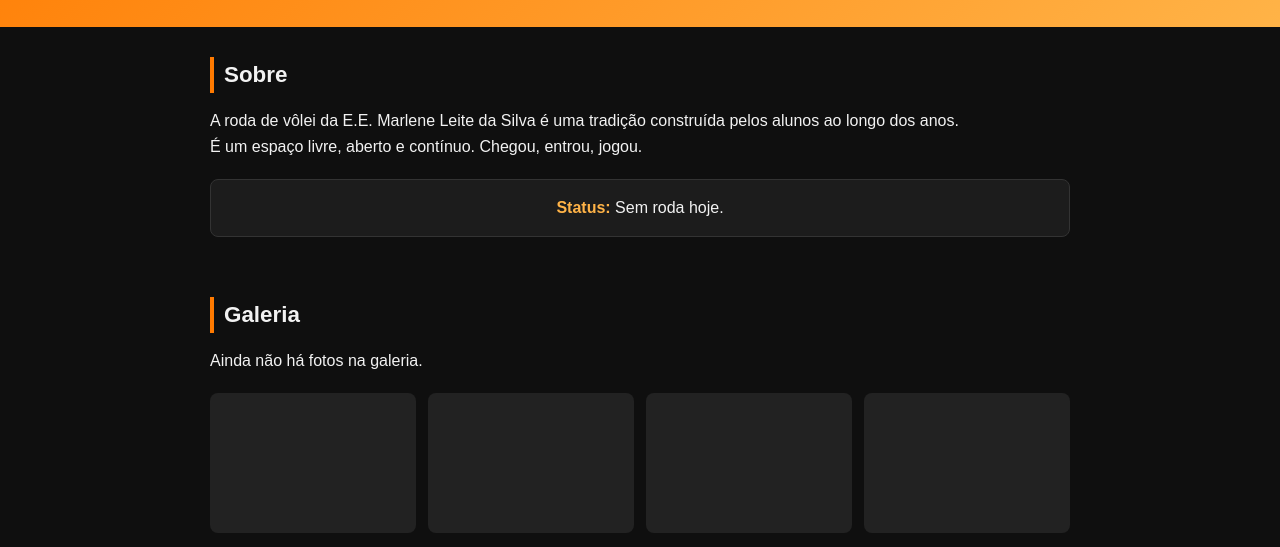
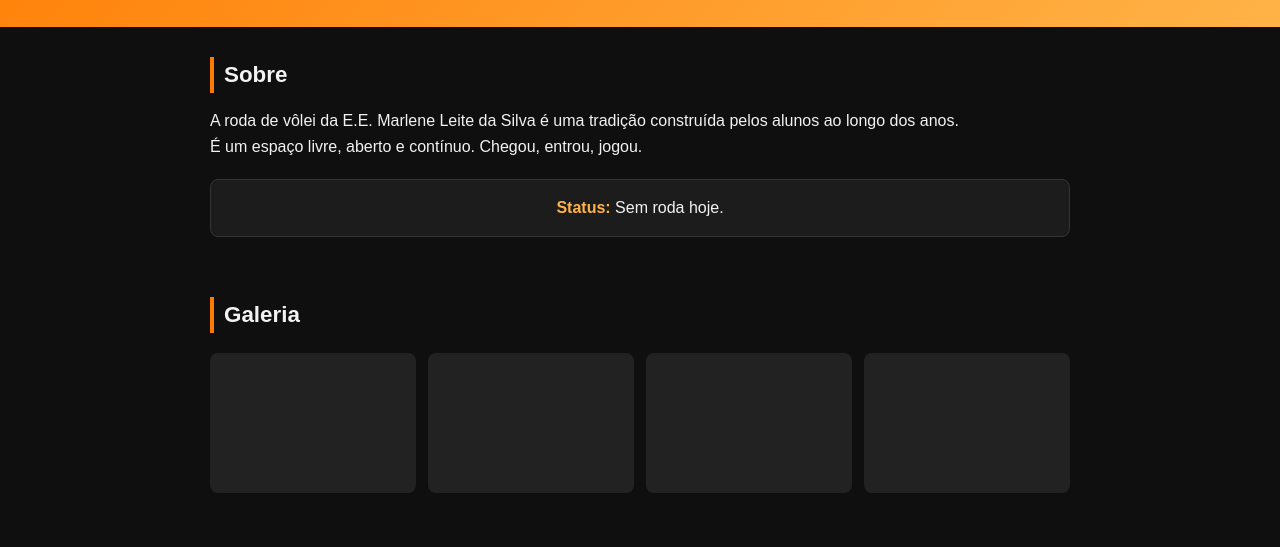
Before and after one commit to morenogeorgia001-33/roda_de_volei.mls, a plain HTML site: page index.html in a window 1280 px wide. Shown: the part 253-800 px from the top of the page. Drawn offline with Linux system fonts and the light colour scheme.

Commit message:
Clear placeholder text in gallery section
Remove placeholder text from gallery section.

```diff
--- a/index.html
+++ b/index.html
@@ -148,7 +148,7 @@
 
   <section>
     <h2>Galeria</h2>
-    <p class="peq">Ainda não há fotos na galeria.</p>
+    <p class="peq"></p>
     <div class="galeria">
       <div><img src="logo2.png" alt=""></div>
       <div><img src="" alt=""></div>
```
